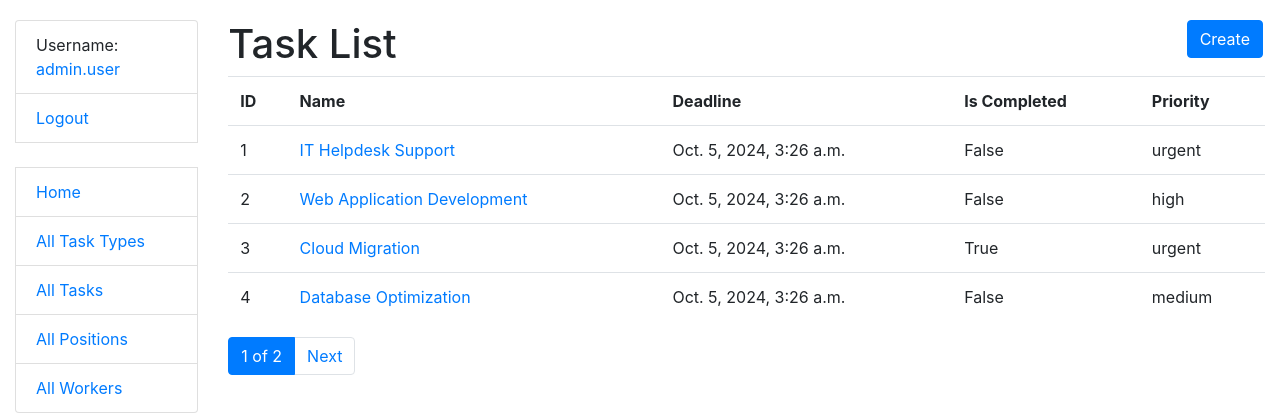
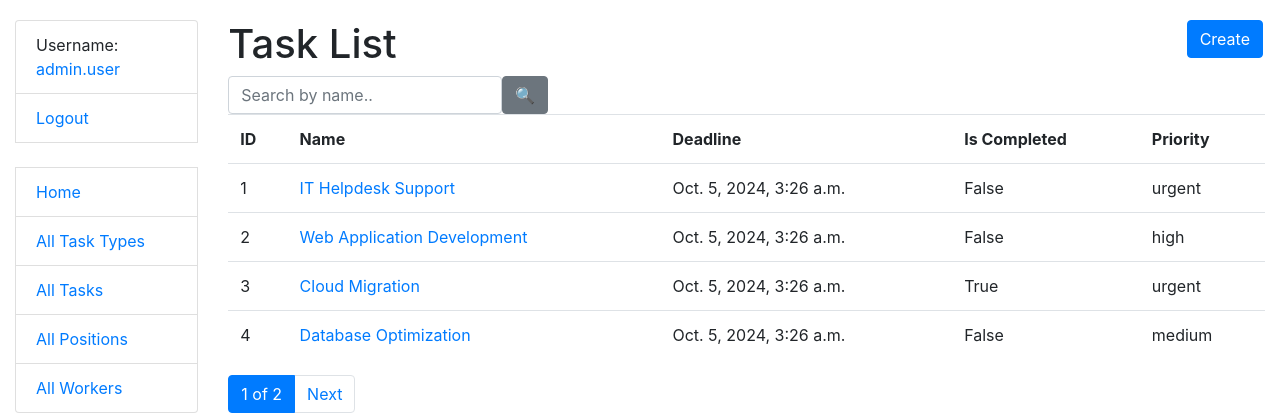
Before and after one commit to IProskurnytskyi/company-task-manager, a Django app: page /tasks/ in a window 1280 px wide. Shown: the top 420 px of the page. Run offline with Django 4.2, Linux system fonts and the light colour scheme; a user stored in the database is signed in; data comes from the database, SQL or seed files in the repository; some libraries are stand-ins or nearby versions.

Commit message:
Add search form

```diff
--- a/task/forms.py
+++ b/task/forms.py
@@ -45,3 +45,21 @@ class TaskForm(forms.ModelForm):
             raise ValidationError("The deadline cannot be set more than 20 years into the future")
 
         return deadline
+
+
+class NameSearchForm(forms.Form):
+    name = forms.CharField(
+        max_length=255,
+        required=False,
+        label="",
+        widget=forms.TextInput(attrs={"placeholder": "Search by name.."})
+    )
+
+
+class WorkerUsernameSearchForm(forms.Form):
+    username = forms.CharField(
+        max_length=255,
+        required=False,
+        label="",
+        widget=forms.TextInput(attrs={"placeholder": "Search by username.."})
+    )
--- /dev/null
+++ b/task/templatetags/query_transform.py
@@ -0,0 +1,15 @@
+from django import template
+
+register = template.Library()
+
+
+@register.simple_tag
+def query_transform(request, **kwargs):
+    updated = request.GET.copy()
+    for key, value in kwargs.items():
+        if value is not None:
+            updated[key] = value
+        else:
+            updated.pop(key, 0)
+
+    return updated.urlencode()
--- a/task/views.py
+++ b/task/views.py
@@ -6,7 +6,7 @@ from django.shortcuts import render
 from django.urls import reverse_lazy, reverse
 from django.views import generic
 
-from task.forms import WorkerForm, TaskForm
+from task.forms import WorkerForm, TaskForm, NameSearchForm, WorkerUsernameSearchForm
 from task.models import TaskType, Task, Position, Worker
 
 
@@ -37,6 +37,25 @@ class TaskTypeListView(LoginRequiredMixin, generic.ListView):
     context_object_name = "task_type_list"
     paginate_by = 4
 
+    def get_context_data(self, *, object_list=None, **kwargs):
+        context = super().get_context_data(**kwargs)
+
+        name = self.request.GET.get("name", "")
+
+        context["search_form"] = NameSearchForm(initial={"name": name})
+
+        return context
+
+    def get_queryset(self):
+        queryset = TaskType.objects.all()
+
+        name = self.request.GET.get("name")
+
+        if name:
+            return queryset.filter(name__icontains=name)
+
+        return queryset
+
 
 class TaskTypeCreateView(LoginRequiredMixin, generic.CreateView):
     model = TaskType
@@ -61,6 +80,25 @@ class TaskTypeDeleteView(LoginRequiredMixin, generic.DeleteView):
 class TaskListView(LoginRequiredMixin, generic.ListView):
     model = Task
     paginate_by = 4
+
+    def get_context_data(self, *, object_list=None, **kwargs):
+        context = super().get_context_data(**kwargs)
+
+        name = self.request.GET.get("name", "")
+
+        context["search_form"] = NameSearchForm(initial={"name": name})
+
+        return context
+
+    def get_queryset(self):
+        queryset = Task.objects.all()
+
+        name = self.request.GET.get("name")
+
+        if name:
+            return queryset.filter(name__icontains=name)
+
+        return queryset
 
 
 class TaskDetailView(LoginRequiredMixin, generic.DetailView):
@@ -90,6 +128,25 @@ class PositionListView(LoginRequiredMixin, generic.ListView):
     model = Position
     paginate_by = 4
 
+    def get_context_data(self, *, object_list=None, **kwargs):
+        context = super().get_context_data(**kwargs)
+
+        name = self.request.GET.get("name", "")
+
+        context["search_form"] = NameSearchForm(initial={"name": name})
+
+        return context
+
+    def get_queryset(self):
+        queryset = Position.objects.all()
+
+        name = self.request.GET.get("name")
+
+        if name:
+            return queryset.filter(name__icontains=name)
+
+        return queryset
+
 
 class PositionCreateView(LoginRequiredMixin, generic.CreateView):
     model = Position
@@ -112,6 +169,27 @@ class WorkerListView(LoginRequiredMixin, generic.ListView):
     model = Worker
     queryset = Worker.objects.select_related("position")
     paginate_by = 4
+
+    def get_context_data(self, *, object_list=None, **kwargs):
+        context = super().get_context_data(**kwargs)
+
+        username = self.request.GET.get("username", "")
+
+        context["search_form"] = WorkerUsernameSearchForm(
+            initial={"username": username}
+        )
+
+        return context
+
+    def get_queryset(self):
+        queryset = get_user_model().objects.all()
+
+        username = self.request.GET.get("username")
+
+        if username:
+            return queryset.filter(username__icontains=username)
+
+        return queryset
 
 
 class WorkerDetailView(LoginRequiredMixin, generic.DetailView):
--- a/templates/includes/pagination.html
+++ b/templates/includes/pagination.html
@@ -1,8 +1,9 @@
+{% load query_transform %}
 {% if is_paginated %}
   <ul class="pagination">
     {% if page_obj.has_previous %}
       <li class="page-item">
-        <a href="?page={{ page_obj.previous_page_number }}" class="page-link">Prev</a>
+        <a href="?{% query_transform request page=page_obj.previous_page_number %}" class="page-link">Prev</a>
       </li>
     {% endif %}
 
@@ -12,7 +13,7 @@
 
     {% if page_obj.has_next %}
       <li class="page-item">
-        <a href="?page={{ page_obj.next_page_number }}" class="page-link">Next</a>
+        <a href="?{% query_transform request page=page_obj.next_page_number %}" class="page-link">Next</a>
       </li>
     {% endif %}
   </ul>
--- /dev/null
+++ b/templates/includes/search_form.html
@@ -0,0 +1,6 @@
+{% load crispy_forms_filters %}
+
+<form action="" class="form-inline">
+  {{ search_form|crispy }}
+  <input type="submit" value="🔍" class="btn btn-secondary">
+</form>
--- a/templates/task/position_list.html
+++ b/templates/task/position_list.html
@@ -7,6 +7,8 @@
       Create
     </a>
   </h1>
+
+  {% include "includes/search_form.html" %}
 
   {% if position_list %}
     <table class="table">
--- a/templates/task/task_list.html
+++ b/templates/task/task_list.html
@@ -7,6 +7,8 @@
       Create
     </a>
   </h1>
+
+  {% include "includes/search_form.html" %}
 
   {% if task_list %}
     <table class="table">
--- a/templates/task/task_type_list.html
+++ b/templates/task/task_type_list.html
@@ -7,6 +7,8 @@
       Create
     </a>
   </h1>
+
+  {% include "includes/search_form.html" %}
 
   {% if task_type_list %}
     <table class="table">
--- a/templates/task/worker_list.html
+++ b/templates/task/worker_list.html
@@ -7,6 +7,8 @@
       Create
     </a>
   </h1>
+
+  {% include "includes/search_form.html" %}
 
   {% if worker_list %}
     <table class="table">
```
